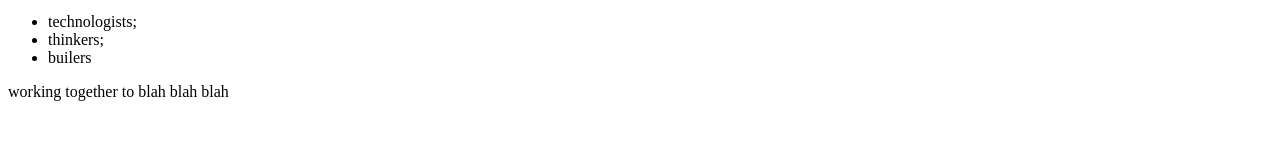
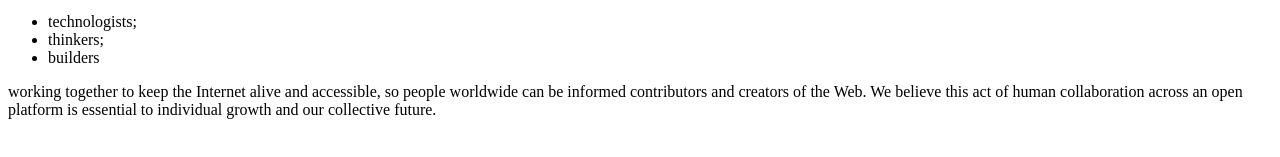
Before and after one commit to bproach/mozilla-website, a plain HTML site: page index.html in a window 1280 px wide. Shown: the part 421-578 px from the top of the page. Drawn offline with Linux system fonts and the light colour scheme.

Commit message:
add content to website

```diff
--- a/index.html
+++ b/index.html
@@ -12,8 +12,8 @@
 	<ul>
 		<li>technologists;</li>
 		<li>thinkers;</li>
-		<li>builers</li>
+		<li>builders</li>
 	</ul>
-	<p>working together to blah blah blah</p>
+	<p>working together to keep the Internet alive and accessible, so people worldwide can be informed contributors and creators of the Web. We believe this act of human collaboration across an open platform is essential to individual growth and our collective future.</p>
 </body>
 </html>
```
